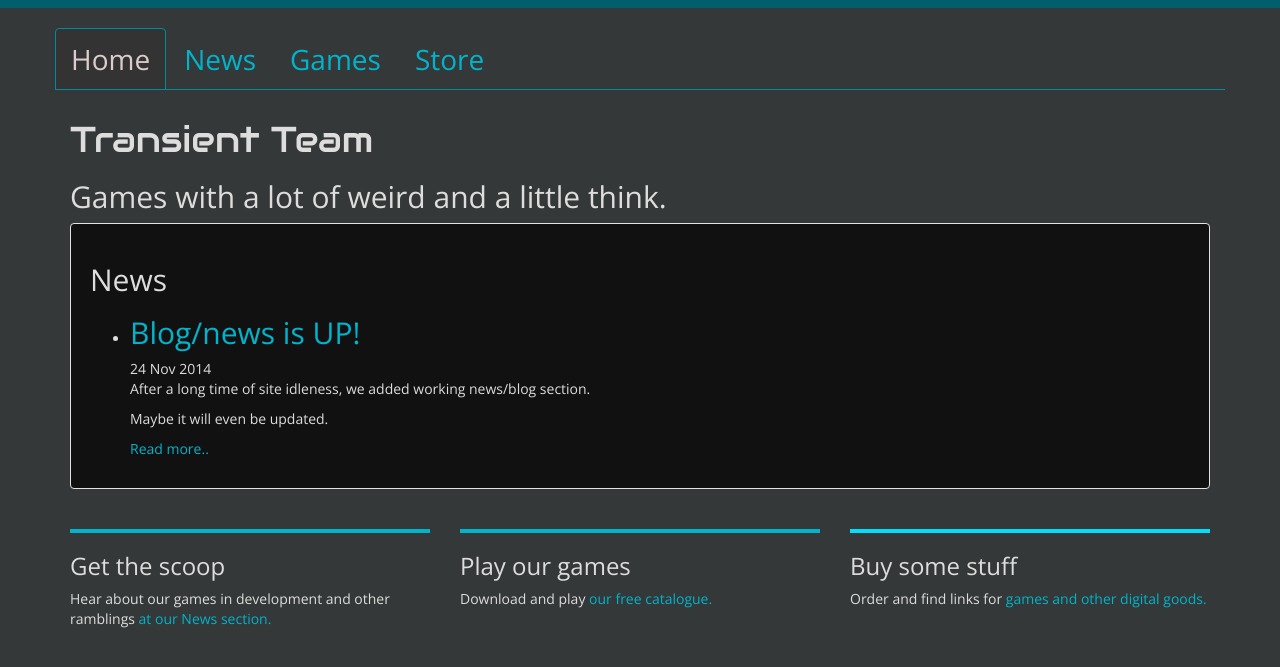
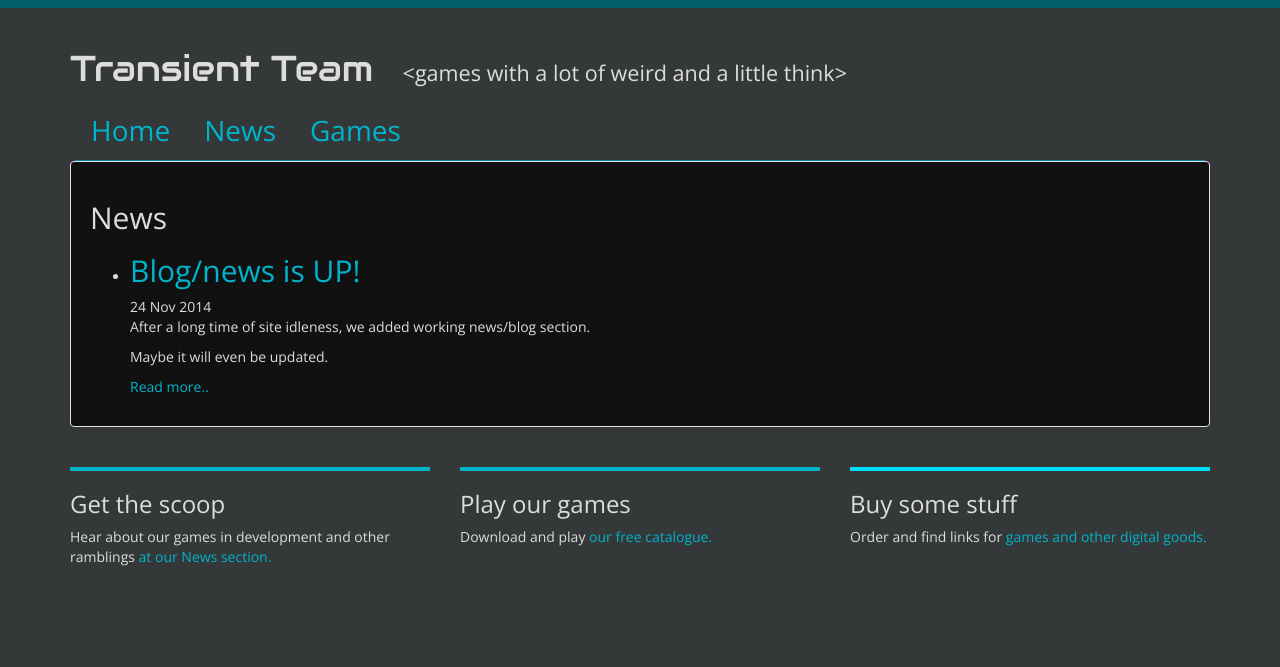
Before and after one commit to transient-team/transient-team.github.io, a Jekyll site: the page built from news/index.html, in a window 1280 px wide. Shown: the top 667 px of the page. Built offline with Jekyll 4.4.1, drawn with Linux system fonts in a browser that asks for light colours; nearby versions of some CDN libraries.

Commit message:
style / layout

```diff
--- a/_layouts/default.html
+++ b/_layouts/default.html
@@ -13,22 +13,22 @@
 <body class="gray-bg page-border-top light-gray-text open-sans">
     <div class="container">
         <div class="spacer-m"></div>
-        <div class="row">
-            <ul class="nav nav-tabs">
-                <li class="active"><a href="/">Home</a></li>
-                <li><a href="/news/">News</a></li>
-                <li><a href="#">Games</a></li>
-                <li><a href="#">Store</a></li>
-            </ul>
-        </div>
-
-        <div class="spacer-s"></div>
 
         <div class="row">
             <div class="col-xs-12">
-                <h1 class="scifi-text">Transient Team</h1>
-                <h2>Games with a lot of weird and a little think.</h2>
+                <h1>
+                    <span class="scifi-text">Transient Team</span>
+                    <span class="inline-h">&lt;games with a lot of weird and a little think&gt;</span>
+                </h1>
             </div>
+        </div>
+
+        <div class="row">
+            <ul class="nav nav-tabs">
+                <li><a href="/">Home</a></li>
+                <li><a href="/news/">News</a></li>
+                <li><a href="/games/">Games</a></li>
+            </ul>
         </div>
 
         <div class="row">
--- a/css/style.css
+++ b/css/style.css
@@ -17,6 +17,8 @@ a:hover, a:focus{
 .nav-tabs{
     border-bottom: 1px solid #008C9E;
     font-size: 2em;
+    margin-left: 20px;
+    margin-right: 20px;
 }
 
 .nav>li>a{
@@ -65,6 +67,11 @@ a:hover, a:focus{
     font-family: 'Audiowide';
 }
 
+.inline-h{
+    font-size: 60%;
+    margin-left: 20px;
+}
+
 .nav-margin{
     margin-top: 3em;
 }
--- a/news/index.html
+++ b/news/index.html
@@ -1,6 +1,6 @@
 ---
 layout: default
-title: "blog &lt; caryoscelus"
+title: "Transient Team - news"
 ---
 
 <h2>News</h2>
```
Also changed, not shown: other parts of _layouts/default.html (+1 -1 lines).
